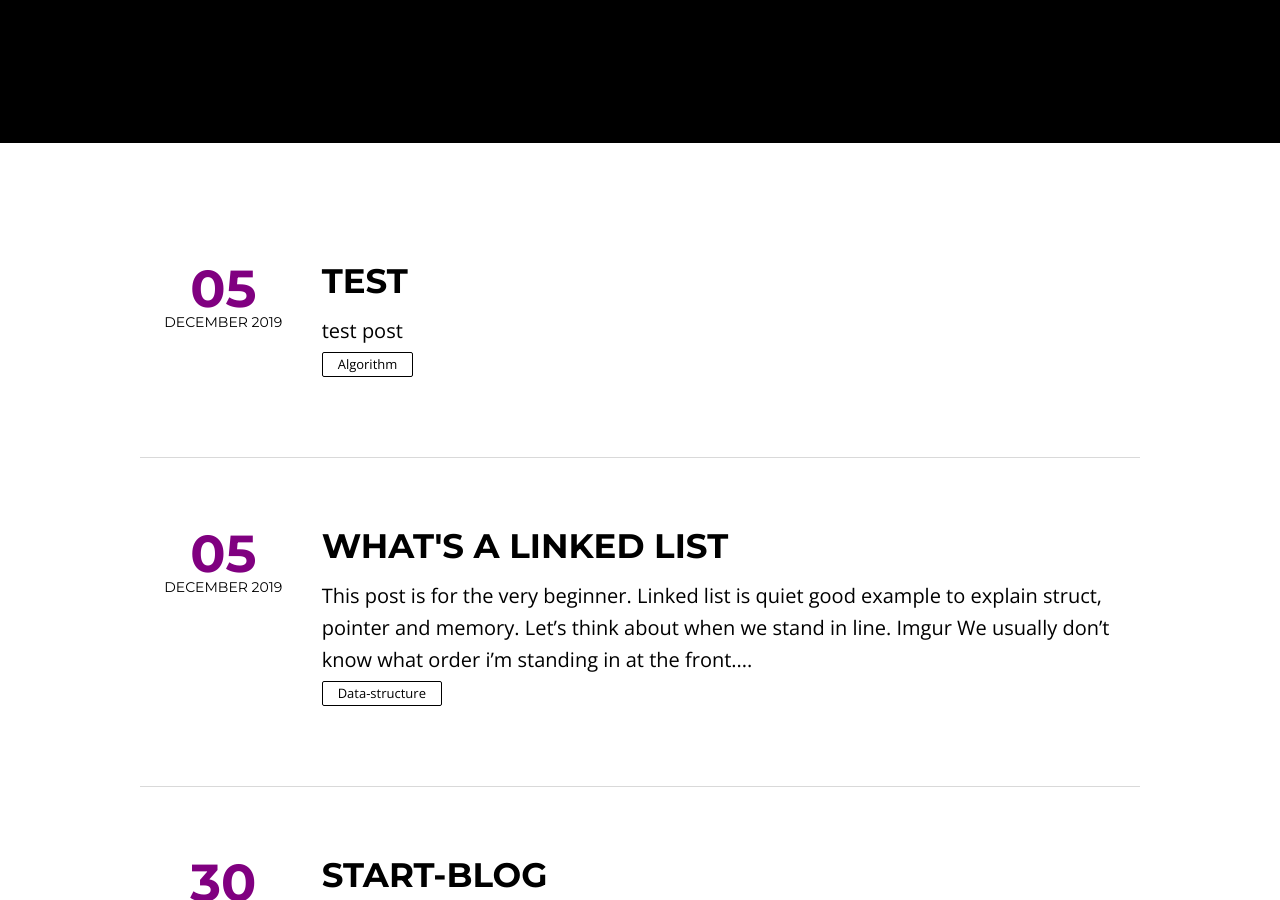
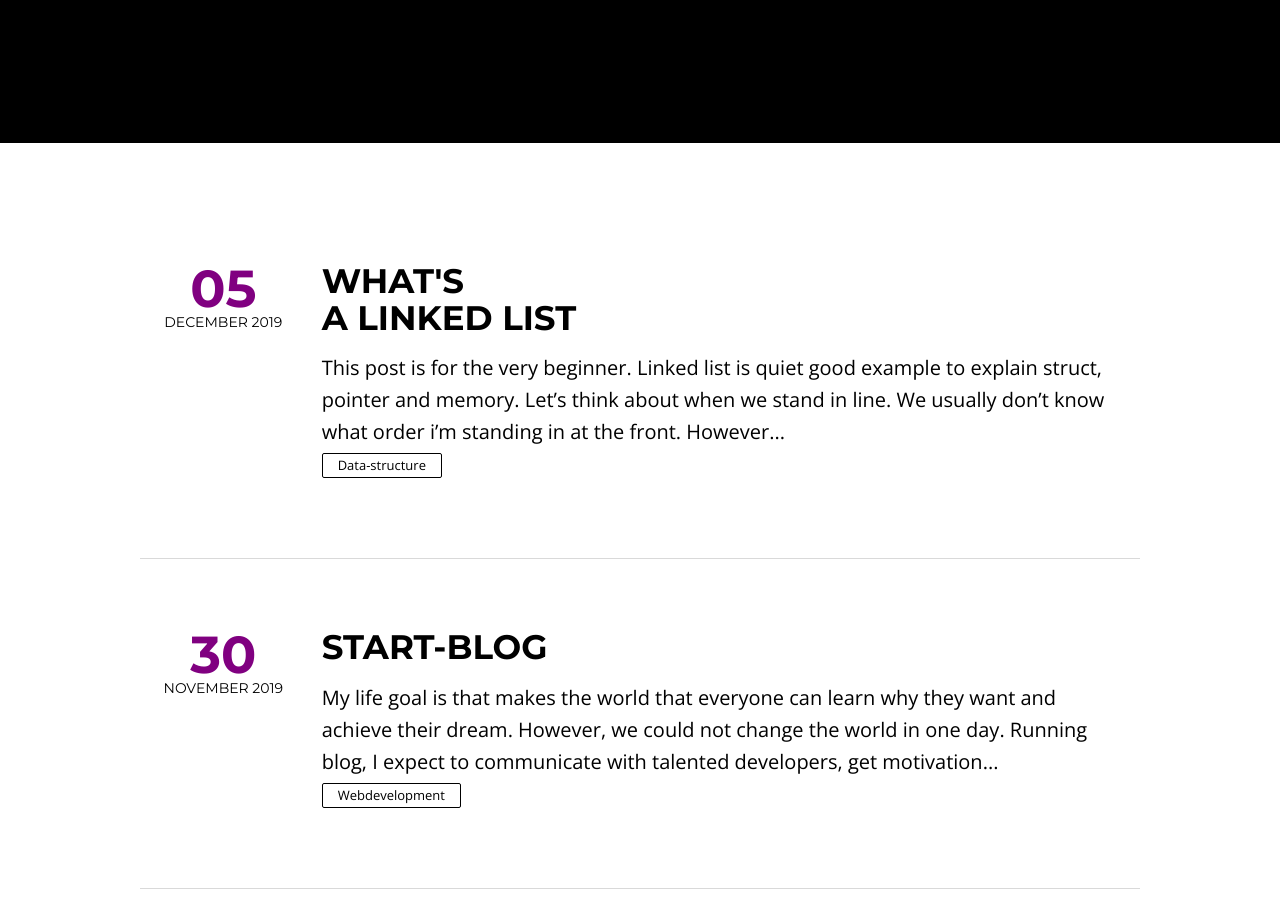
Before and after one commit to hjunlee91/hjunlee91.github.io, a Jekyll site: the page built from index.html, in a window 1280 px wide and 900 px high, scrolled down 381 px. Built offline with Jekyll 4.4.1, drawn with Linux system fonts in a browser that asks for light colours; nearby versions of some CDN libraries; the list of posts is cut into pages by our own code.

Commit message:
2019-12-05 [post] modify the linked list post adding space
Modify the post adding space and expree correctly

```diff
--- a/_posts/2019-12-05-test.md
+++ /dev/null
@@ -1,15 +0,0 @@
----
-layout: post
-title: "test"
-description: test
-headline: test
-modified: 2019-12-05
-category: Algorithm
-tags: [DPS]
-imagefeature:
-mathjax:
-chart:
-comments: true
----
-
-test post
```
Also changed, not shown: _posts/2019-12-05-linked_list.md (+54 -57 lines).
